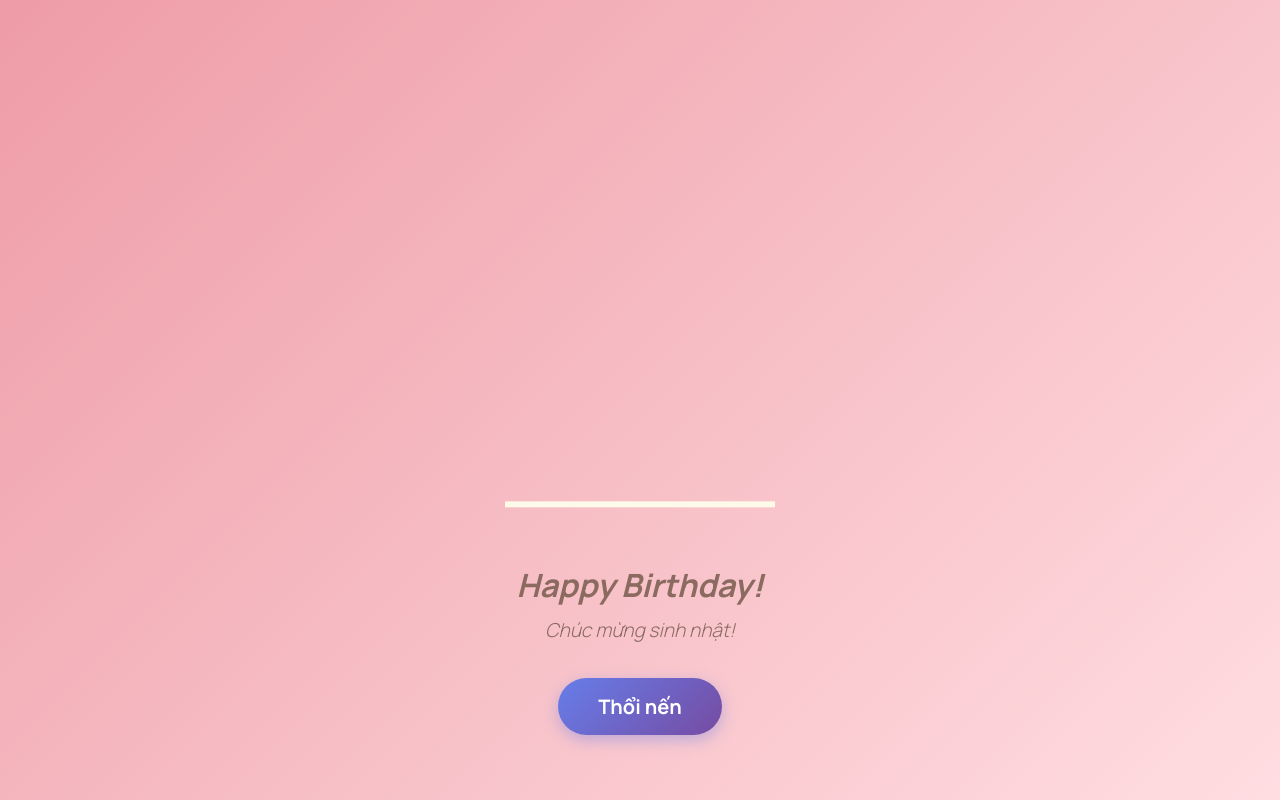
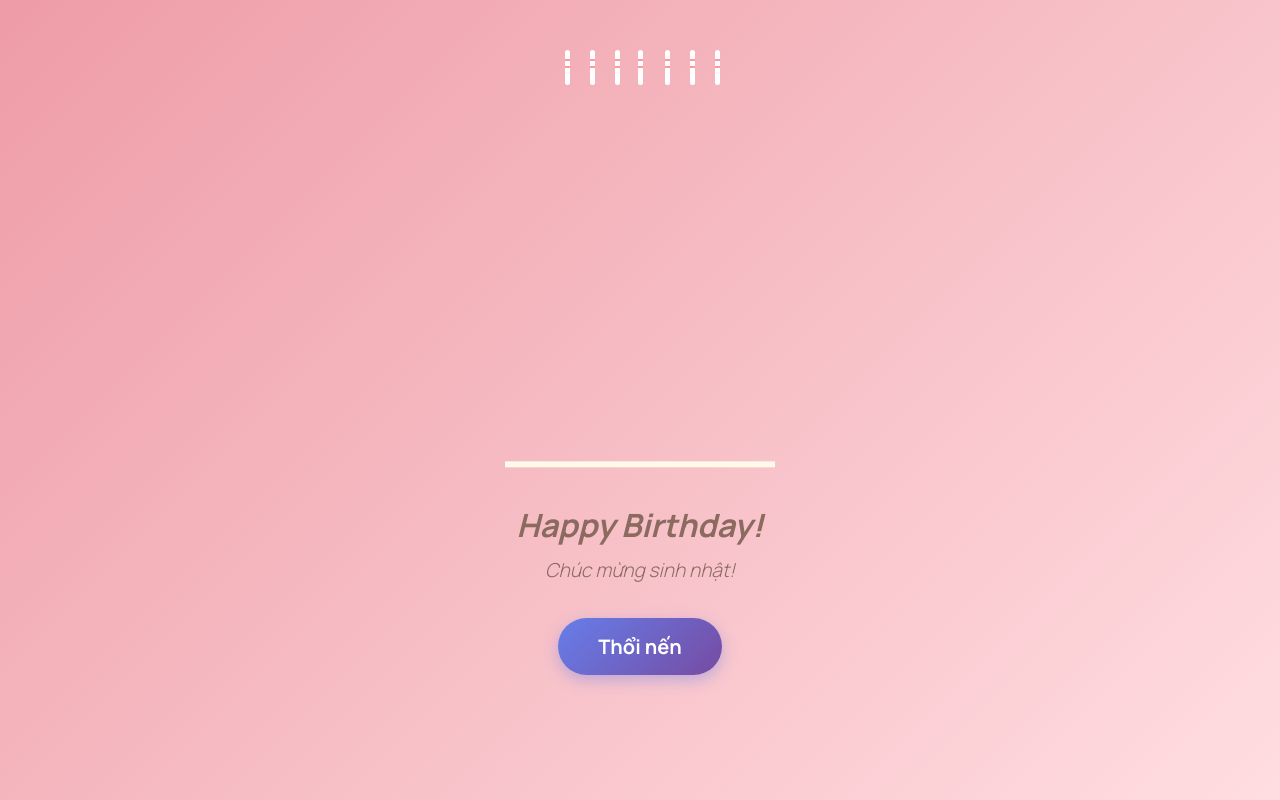
Before and after one commit to duonglna/bdaytalua, a plain HTML site: page index.html in a window 1280 px wide. Drawn offline with Linux system fonts and the light colour scheme.

Commit message:
Update index.html

```diff
--- a/index.html
+++ b/index.html
@@ -39,7 +39,7 @@
             position: absolute;
             width: 5px;
             height: 35px;
-            top: 250px;
+            top: 350px;
             transform: translateY(-300px);
             backface-visibility: hidden;
             animation: in 500ms 6s ease-out forwards;
@@ -131,8 +131,8 @@
             transition: opacity 0.3s ease;
         }
         .banh {
-            margin-top: -100px;
-            margin-bottom: 120px
+            margin-top: -200px;
+            margin-bottom: 100px
         }
 
         @keyframes fuego {
```
